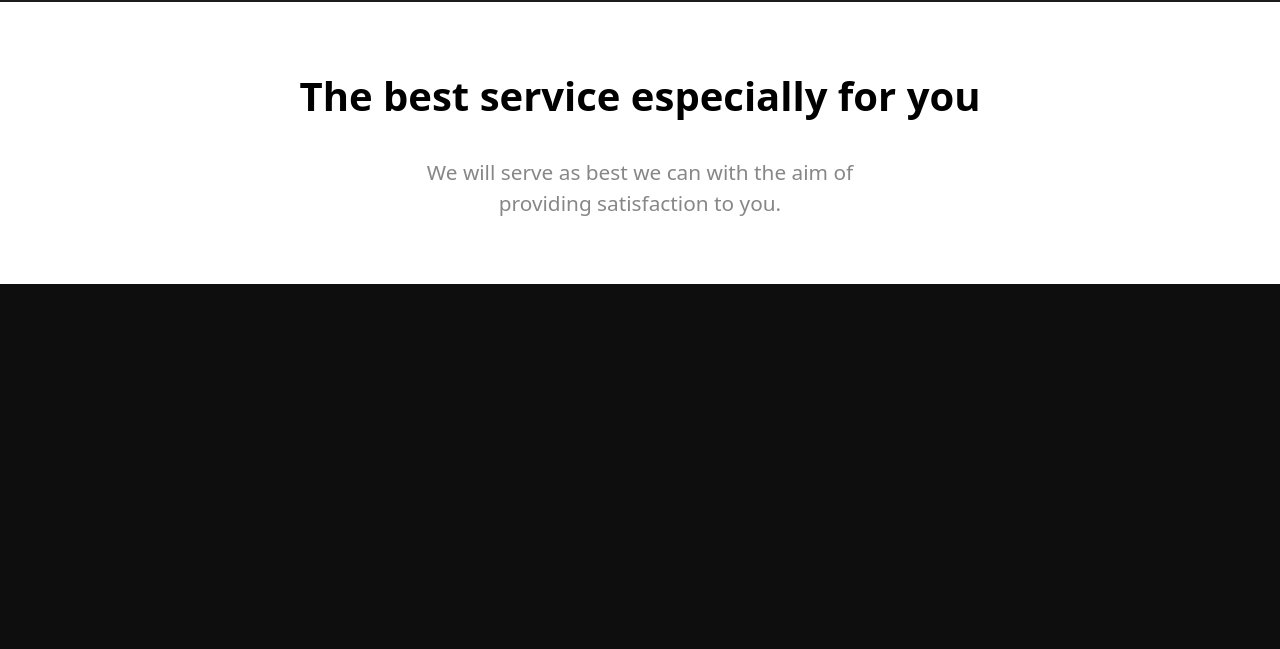
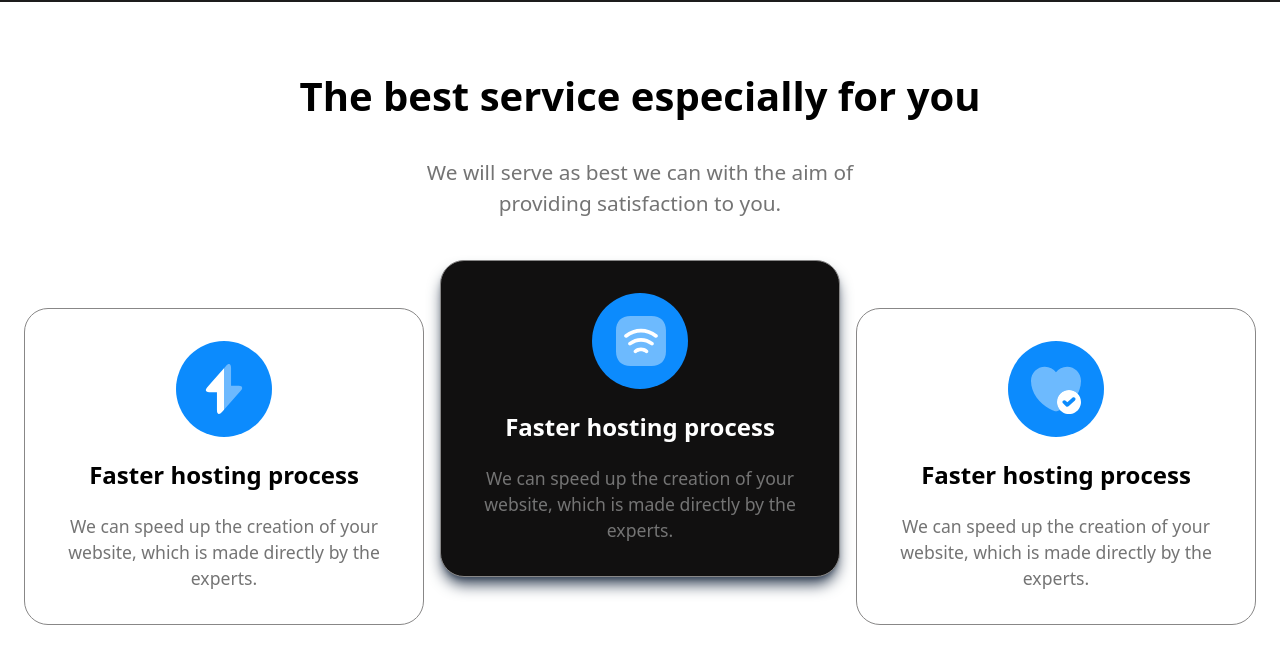
Before and after one commit to Sachin-Dabgar/fsjs2.0, a website: page 02_Project- Hosting Site Landing Page/index.html in a window 1280 px wide. Shown: the part 889-1538 px from the top of the page. Before the commit the page ends 1173 px from the top, so only its background shows below. Drawn offline with nearby package versions, Linux system fonts and the light colour scheme.

Commit message:
added cards of feature section

```diff
--- a/02_Project- Hosting Site Landing Page/index.html
+++ b/02_Project- Hosting Site Landing Page/index.html
@@ -85,13 +85,37 @@
             <div>
                 <div class="flex items-center flex-col text-center">
                     <h1 class="text-[1.5rem] font-semibold w-[90%] sm:text-[2rem] md:text-[2.5rem]">The best service especially for you</h1>
-                    <p class="w-[70%] mt-[1.5em] text-[#888787] sm:text-[1.1rem] md:text-[1.3rem]">We will serve as best we can with the aim of <br> providing satisfaction to you.</p>
+                    <p class="w-[70%] mt-[1.5em] text-[#747474] sm:text-[1.1rem] md:text-[1.3rem]">We will serve as best we can with the aim of <br> providing satisfaction to you.</p>
                 </div>
             </div>
         </section>
 
         <!-- feature section -->
 
+        <!-- feature card section -->
+
+        <section class="bg-[#FFFFFF] p-6">
+            <div class="grid grid-cols-1 gap-4 lg:grid-cols-3">
+                <div class="py-[2em] px-[1em] flex flex-col gap-5 border items-center text-center border-[#888787] rounded-3xl">
+                    <img class="max-w-[30%]" src="./assets/Icons/fast.svg" alt="">
+                    <h1 class="font-semibold text-[1.5rem]">Faster hosting process</h1>
+                    <p class="text-[#747474] text-[1.1rem]">We can speed up the creation of your website, which is made directly by the experts.</p>
+                </div>
+                <div class="relative lg:-mt-[3em] lg:mb-[3em] bg-[#111010] px-[1em] shadow-lg shadow-slate-700 text-white py-[2em] flex flex-col gap-5 border items-center text-center border-[#888787] rounded-3xl">
+                    <img class="max-w-[30%]" src="./assets/Icons/signal.svg" alt="">
+                    <h1 class="font-semibold text-[1.5rem]">Faster hosting process</h1>
+                    <p class="text-[#747474] text-[1.1rem]">We can speed up the creation of your website, which is made directly by the experts.</p>
+                </div>
+                <div class="py-[2em] px-[1em] flex flex-col gap-5 border items-center text-center border-[#888787] rounded-3xl">
+                    <img class="max-w-[30%]" src="./assets/Icons/heart.svg" alt="">
+                    <h1 class="font-semibold text-[1.5rem]">Faster hosting process</h1>
+                    <p class="text-[#747474] text-[1.1rem]">We can speed up the creation of your website, which is made directly by the experts.</p>
+                </div>
+            </div>
+        </section>
+
+        <!-- feature card section -->
+
     </main>
 </body>
 </html>
```
